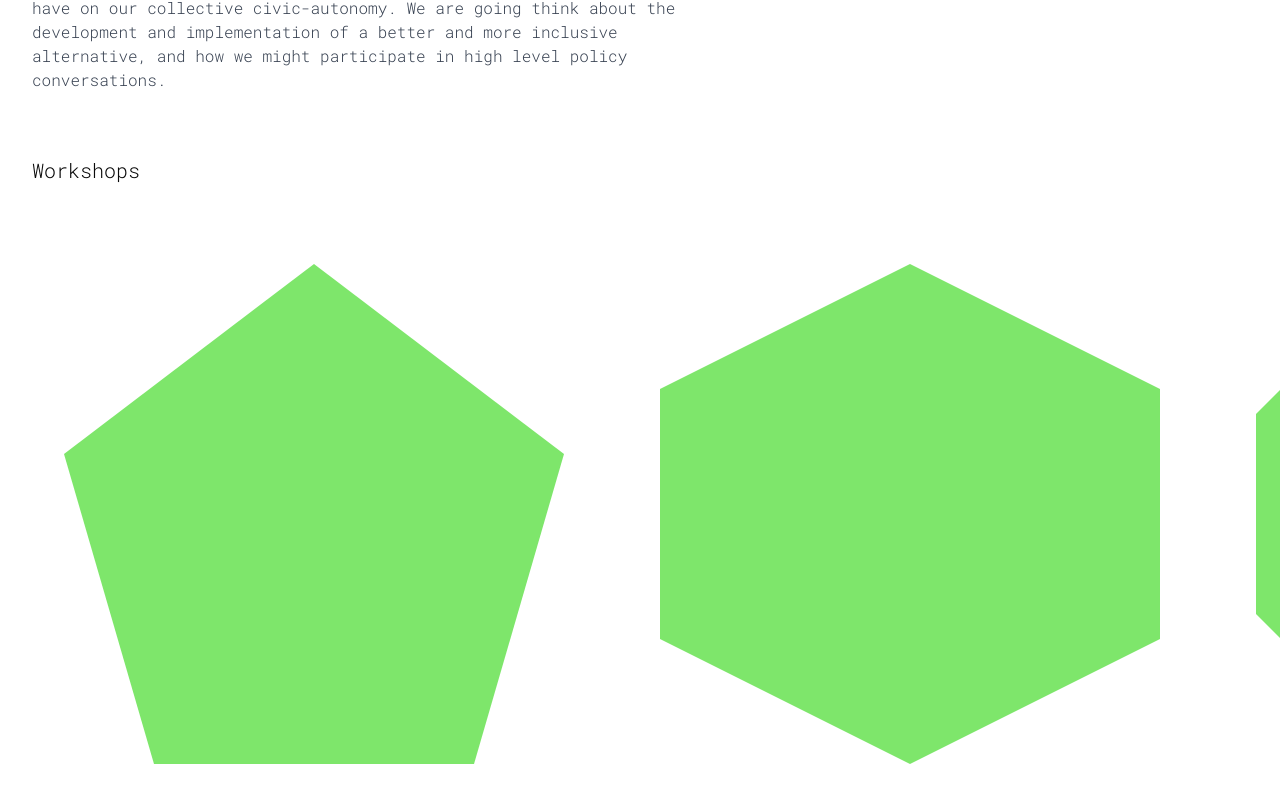
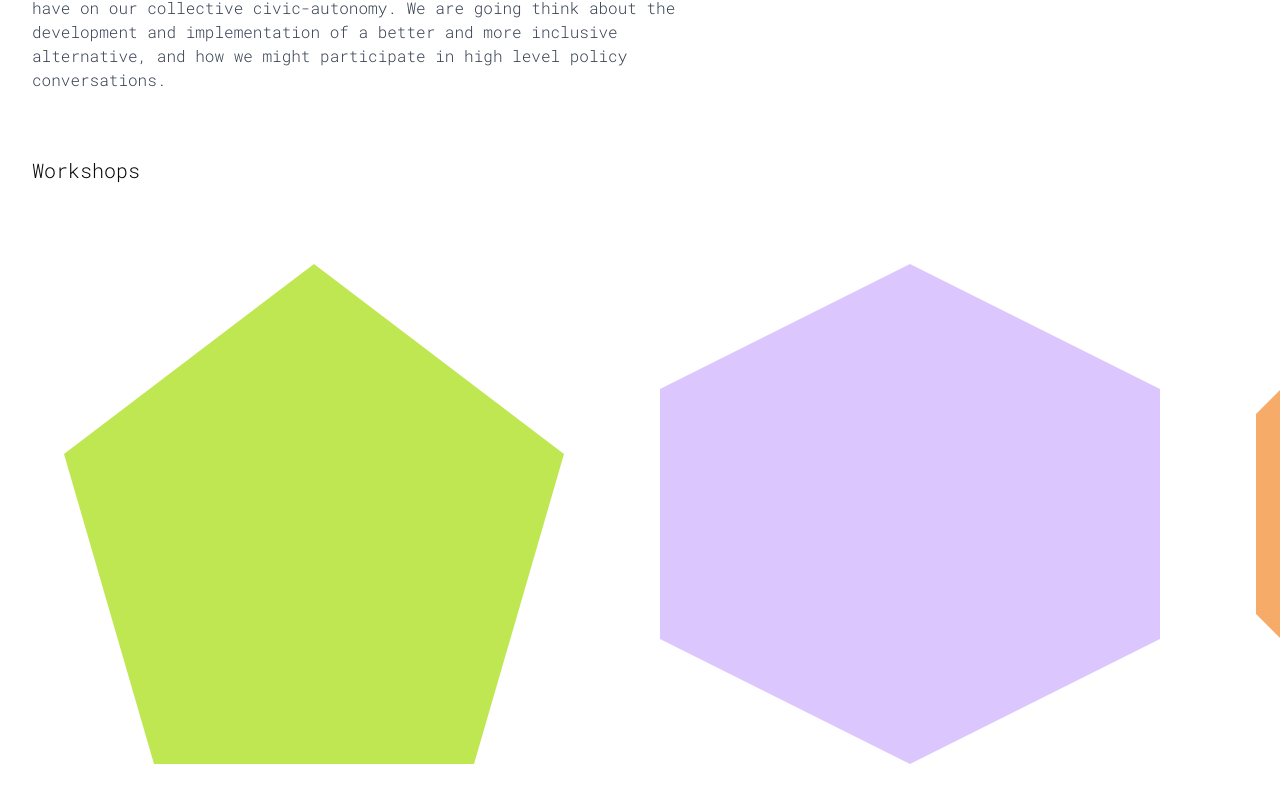
Before and after one commit to joshuakasyoka/imaginealgorithm, a Next.js app: page / in a window 1280 px wide. Shown: the part 216-1018 px from the top of the page. Built offline with nearby package versions, Linux system fonts and the light colour scheme.

Commit message:
colour change

```diff
--- a/components/HomePage.tsx
+++ b/components/HomePage.tsx
@@ -15,6 +15,7 @@ interface Workshop {
   title: string;
   shape?: 'pentagon' | 'hexagon' | 'octagon' | 'nonagon' | 'decagon'| 'hendecagon';
   slug: string;
+  color: string; // Added color property
 }
 
 const workshops: Workshop[] = [
@@ -23,42 +24,48 @@ const workshops: Workshop[] = [
     number: '001',
     title: 'Data Collection',
     shape: 'pentagon',
-    slug: 'data-collection'
+    slug: 'data-collection',
+    color: '#BFE752' // Default color, you can change this
   },
   {
     id: '2',
     number: '002',
     title: 'Data Labelling',
     shape: 'hexagon',
-    slug: 'data-collection'
+    slug: 'data-collection',
+    color: '#DBC6FE' // Example of a different color
   },
   {
     id: '3',
     number: '003',
     title: 'Data Training',
     shape: 'octagon',
-    slug: 'data-collection'
+    slug: 'data-collection',
+    color: '#F6AC68'
   },
   {
     id: '4',
     number: '004',
     title: 'Algorithm Choice',
     shape: 'nonagon',
-    slug: 'data-collection'
+    slug: 'data-collection',
+    color: '#B0E5FF'
   },
   {
     id: '5',
     number: '005',
     title: 'Algorithmic Model',
     shape: 'decagon',
-    slug: 'data-collection'
+    slug: 'data-collection',
+    color: '#FFA0D4'
   },
   {
     id: '6',
     number: '006',
     title: 'Interace Implementation',
     shape: 'hendecagon',
-    slug: 'data-collection'
+    slug: 'data-collection',
+    color: '#FF9696'
   },
 ];
 
@@ -75,24 +82,56 @@ const getPolygonClipPath = (shape: Workshop['shape'] = 'hexagon') => {
   return shapes[shape] || shapes.hexagon;
 };
 
-const WorkshopCard = ({ number, title, shape, slug }: {
+const WorkshopCard = ({ number, title, shape, slug, color }: {
   number: string;
   title: string;
   shape?: Workshop['shape'];
   slug: string;
+  color: string;
 }) => {
+  // Calculate a slightly darker color for hover state
+  const darkenColor = (hex: string) => {
+    // Remove the # if present
+    hex = hex.replace('#', '');
+
+    // Convert to RGB
+    let r = parseInt(hex.substring(0, 2), 16);
+    let g = parseInt(hex.substring(2, 4), 16);
+    let b = parseInt(hex.substring(4, 6), 16);
+
+    // Darken by 10%
+    r = Math.floor(r * 0.9);
+    g = Math.floor(g * 0.9);
+    b = Math.floor(b * 0.9);
+
+    // Convert back to hex
+    return `#${r.toString(16).padStart(2, '0')}${g.toString(16).padStart(2, '0')}${b.toString(16).padStart(2, '0')}`;
+  };
+
   return (
     <Link href={`/workshops/${slug}`} className="flex-shrink-0 px-4">
-    <div className="flex-shrink-0 px-4 py-8"> {/* Added vertical padding for hover growth */}
-      <div className={`relative aspect-square w-[500px] ${getPolygonClipPath(shape)}`}>
-        <div className="absolute inset-0 bg-[#7EE66B] hover:bg-[#6CD559] transition-colors duration-300 cursor-pointer group">
-          <div className="flex flex-col items-center justify-center h-full p-4 text-center opacity-0 group-hover:opacity-100 transition-opacity duration-300">
-            <span className="text-lg mb-4 font-light">{number}</span>
-            <h3 className="text-lg font-light">{title}</h3>
+      <div className="flex-shrink-0 px-4 py-8">
+        <div className={`relative aspect-square w-[500px] ${getPolygonClipPath(shape)}`}>
+          <div
+            className="absolute inset-0 transition-colors duration-300 cursor-pointer group"
+            style={{
+              backgroundColor: color,
+              '--hover-color': darkenColor(color)
+            } as React.CSSProperties}
+            onMouseOver={(e) => {
+              (e.target as HTMLElement).style.backgroundColor = darkenColor(color);
+            }}
+            onMouseOut={(e) => {
+              (e.target as HTMLElement).style.backgroundColor = color;
+            }}
+          >
+            <div className="flex flex-col items-center justify-center h-full p-4 text-center opacity-0 group-hover:opacity-100 transition-opacity duration-300">
+              <span className="text-lg mb-4 font-light">{number}</span>
+              <h3 className="text-lg font-light">{title}</h3>
+            </div>
           </div>
         </div>
       </div>
-    </div>
     </Link>
   );
 };
@@ -117,16 +156,17 @@ const HomePage = () => {
           <h2 className="text-4xl sm:text-xl mb-8 font-light">Workshops</h2>
         </div>
 
-        <div className="relative w-full overflow-hidden"> {/* Added overflow-hidden */}
+        <div className="relative w-full overflow-hidden">
           <div className="overflow-x-auto scrollbar-hide">
-            <div className="flex space-x-8 px-8 py-4"> {/* Added vertical padding */}
+            <div className="flex space-x-8 px-8 py-4">
               {workshops.map((workshop) => (
                 <WorkshopCard
+                  key={workshop.id}
                   slug={workshop.slug}
-                  key={workshop.id}
                   number={workshop.number}
                   title={workshop.title}
                   shape={workshop.shape}
+                  color={workshop.color}
                 />
               ))}
             </div>
```
